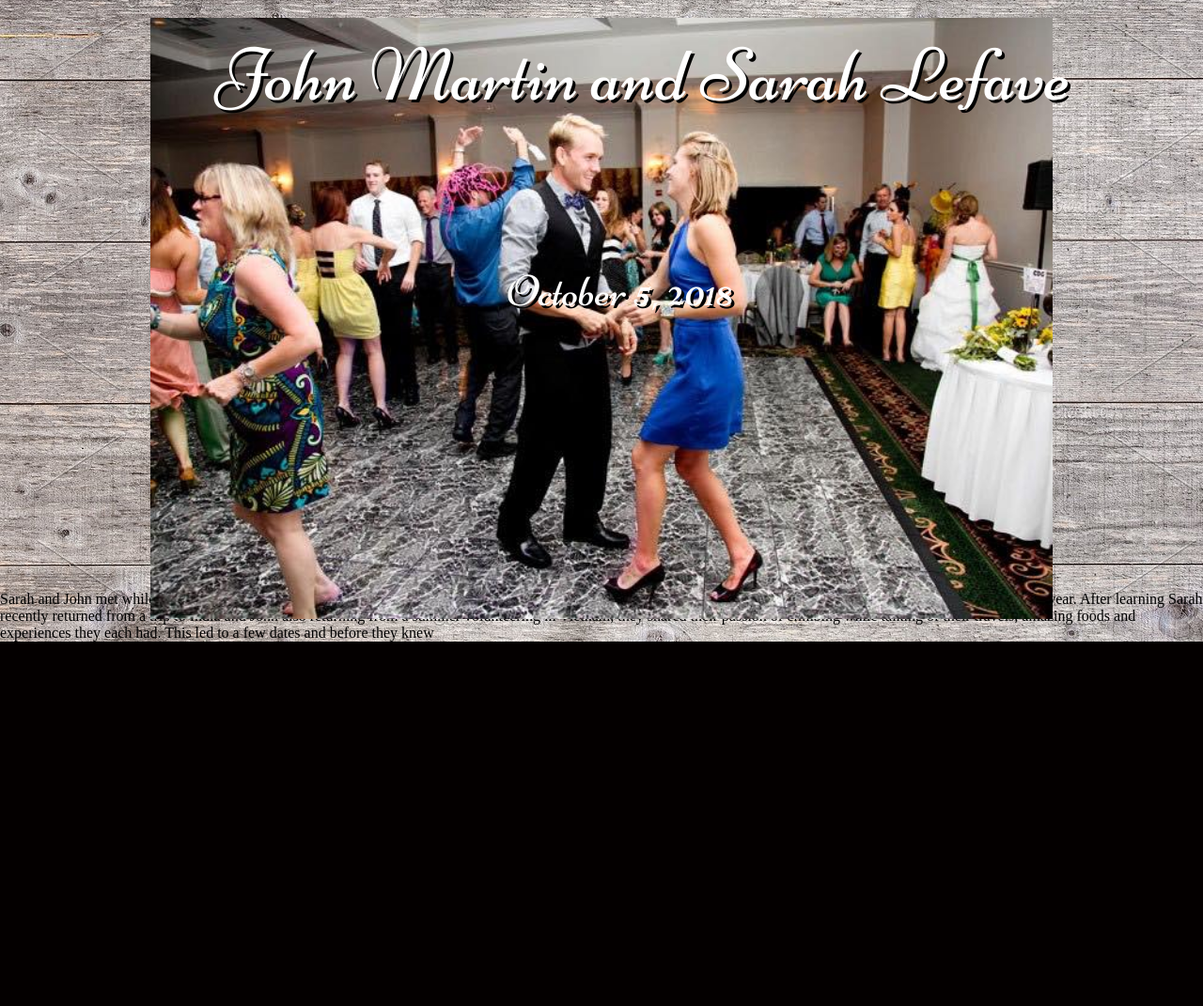
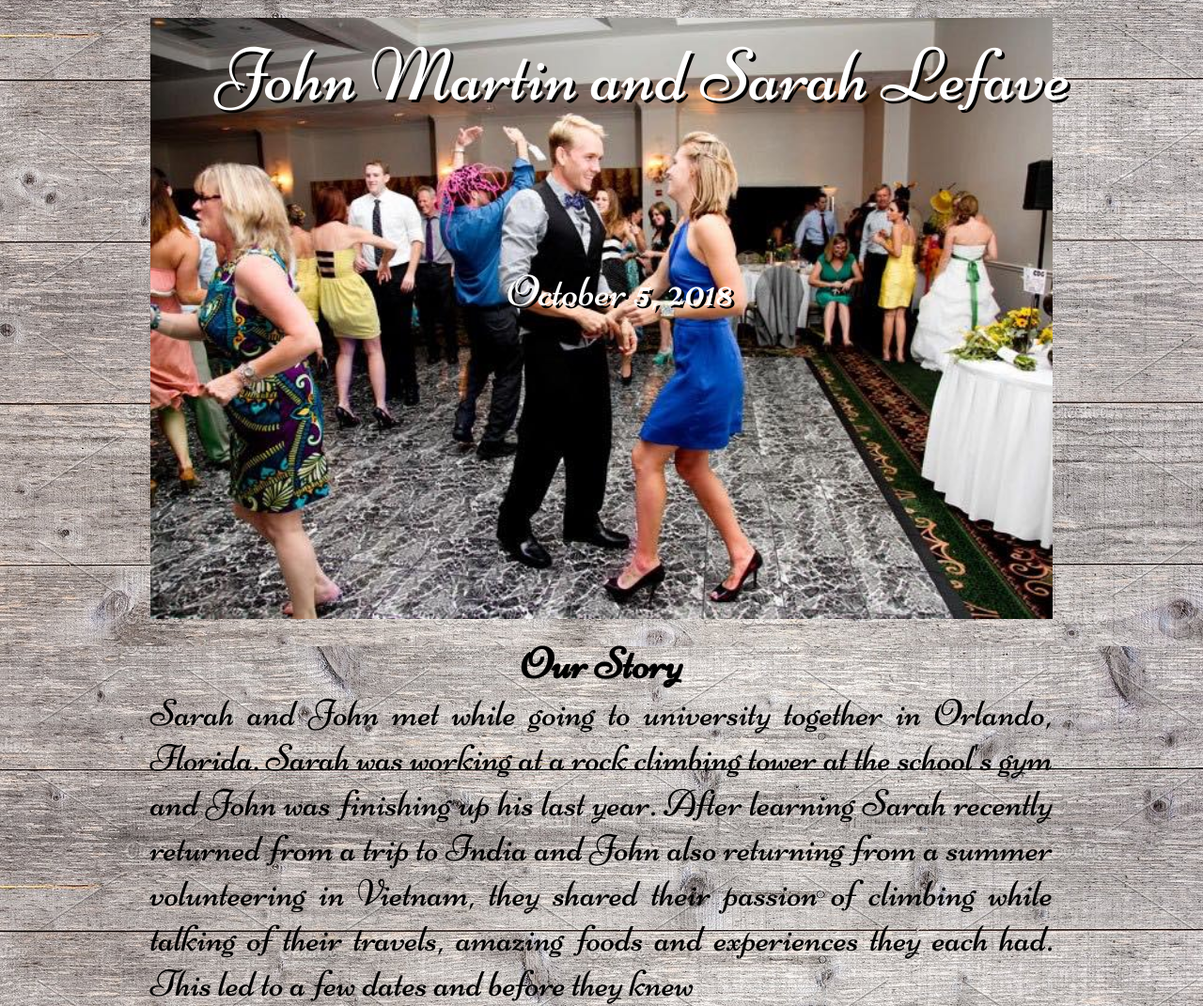
Before and after one commit to JohnnyBEdge/weddingSite, a PHP site: page / in a window 1280 px wide. Shown: the part 218-1289 px from the top of the page at 94% size. Before the commit the page ends 901 px from the top, so only its background shows below. Run offline with PHP 8.4, Linux system fonts and the light colour scheme; some web fonts are replaced.

Commit message:
added storyand styled

```diff
--- a/index.html
+++ b/index.html
@@ -28,6 +28,7 @@
     </div>
 
     <div id="story">
+        <h3>Our Story</h3>
             <p>Sarah and John met while going to university together in Orlando, Florida.
                     Sarah was working at a rock climbing tower at the school's gym and John
                     was finishing up his last year. After learning Sarah recently returned from
--- a/style.css
+++ b/style.css
@@ -61,3 +61,21 @@ ul{
     position: relative;
     top:50px;
 }
+
+h3{
+    font-family: 'Niconne', cursive;
+    font-size: 2.9em;
+    text-align: center;
+}
+
+p{
+    font-size: 2.5em;
+    font-family: 'Niconne', cursive;
+}
+
+#story{
+    width: 75%;
+    margin: 0 auto;
+    text-align: justify;
+    margin-top: 50px;
+}
```
